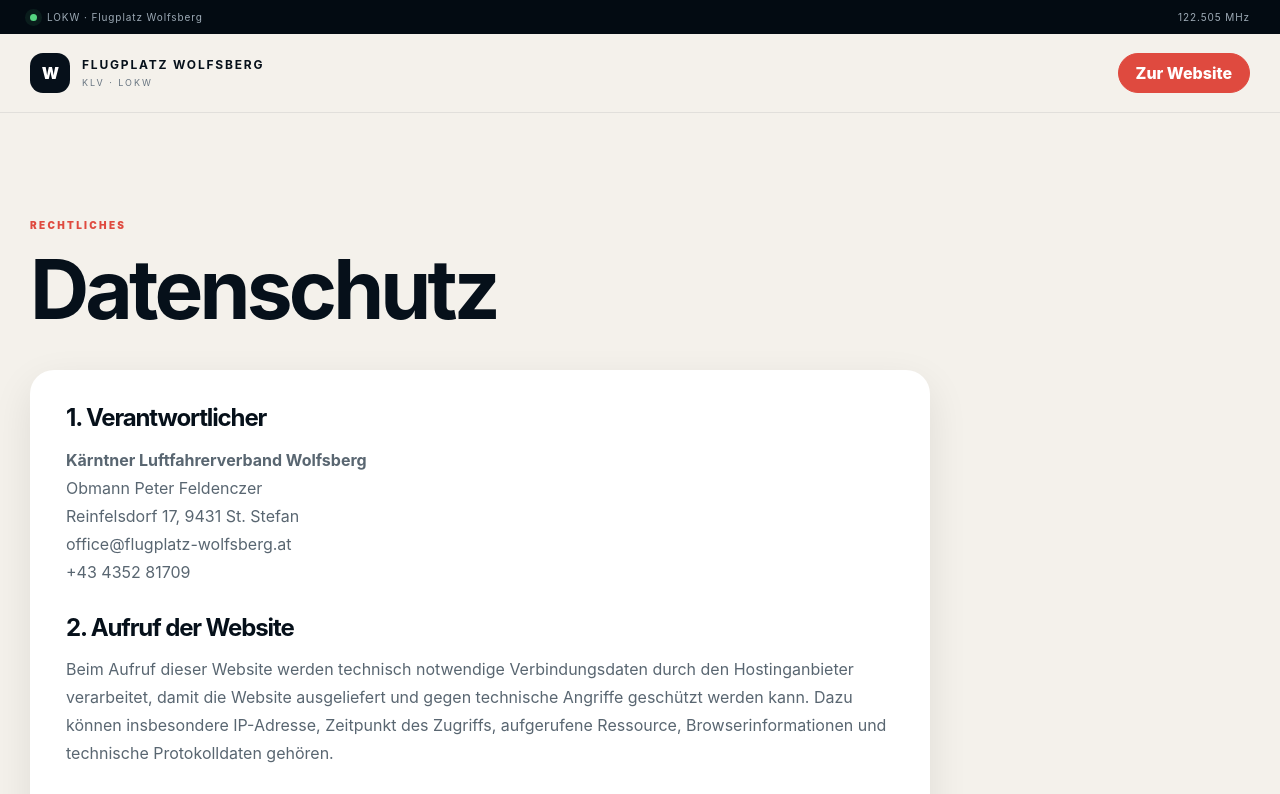
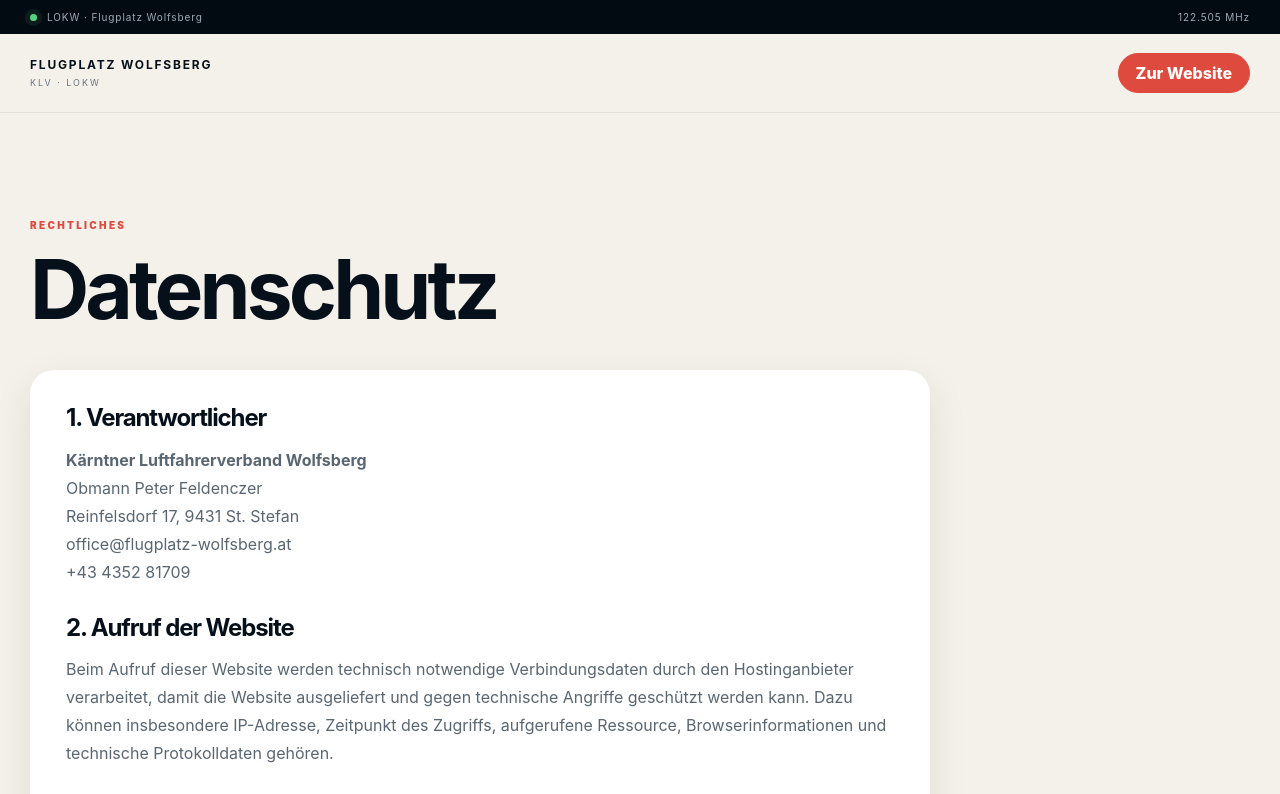
Before and after one commit to Marcel3302/flugplatz-wolfsberg.at, a website: page flugplatz-wolfsberg-pro-v2/datenschutz.html in a window 1280 px wide. Shown: the top 794 px of the page. Drawn offline with Linux system fonts and the light colour scheme.

Commit message:
Remove W logo mark from privacy header

```diff
--- a/flugplatz-wolfsberg-pro-v2/datenschutz.html
+++ b/flugplatz-wolfsberg-pro-v2/datenschutz.html
@@ -1,4 +1,4 @@
-<!doctype html><html lang="de"><head><meta charset="utf-8"><meta name="viewport" content="width=device-width,initial-scale=1"><meta name="theme-color" content="#07111d"><meta name="robots" content="index,follow"><title>Datenschutz · Flugplatz Wolfsberg</title><link rel="stylesheet" href="styles.css"></head><body class="legal-page"><div class="statusbar"><div class="wrap statusbar-inner"><div class="live"><i></i><span>LOKW · Flugplatz Wolfsberg</span></div><div class="statuslinks"><span>122.505 MHz</span></div></div></div><header class="navshell"><nav class="wrap nav"><a class="brand" href="index.html"><span class="brandmark">W</span><span><b>FLUGPLATZ WOLFSBERG</b><small>KLV · LOKW</small></span></a><a class="pill" href="index.html">Zur Website</a></nav></header><main class="legal-main"><div class="wrap"><p class="eyebrow">RECHTLICHES</p><h1>Datenschutz</h1><div class="legal-card">
+<!doctype html><html lang="de"><head><meta charset="utf-8"><meta name="viewport" content="width=device-width,initial-scale=1"><meta name="theme-color" content="#07111d"><meta name="robots" content="index,follow"><title>Datenschutz · Flugplatz Wolfsberg</title><link rel="stylesheet" href="styles.css"></head><body class="legal-page"><div class="statusbar"><div class="wrap statusbar-inner"><div class="live"><i></i><span>LOKW · Flugplatz Wolfsberg</span></div><div class="statuslinks"><span>122.505 MHz</span></div></div></div><header class="navshell"><nav class="wrap nav"><a class="brand" href="index.html"><span><b>FLUGPLATZ WOLFSBERG</b><small>KLV · LOKW</small></span></a><a class="pill" href="index.html">Zur Website</a></nav></header><main class="legal-main"><div class="wrap"><p class="eyebrow">RECHTLICHES</p><h1>Datenschutz</h1><div class="legal-card">
 <h2>1. Verantwortlicher</h2>
 <p><strong>Kärntner Luftfahrerverband Wolfsberg</strong><br>Obmann Peter Feldenczer<br>Reinfelsdorf 17, 9431 St. Stefan<br><a href="mailto:office@flugplatz-wolfsberg.at">office@flugplatz-wolfsberg.at</a><br><a href="tel:+43435281709">+43 4352 81709</a></p>
 
```
